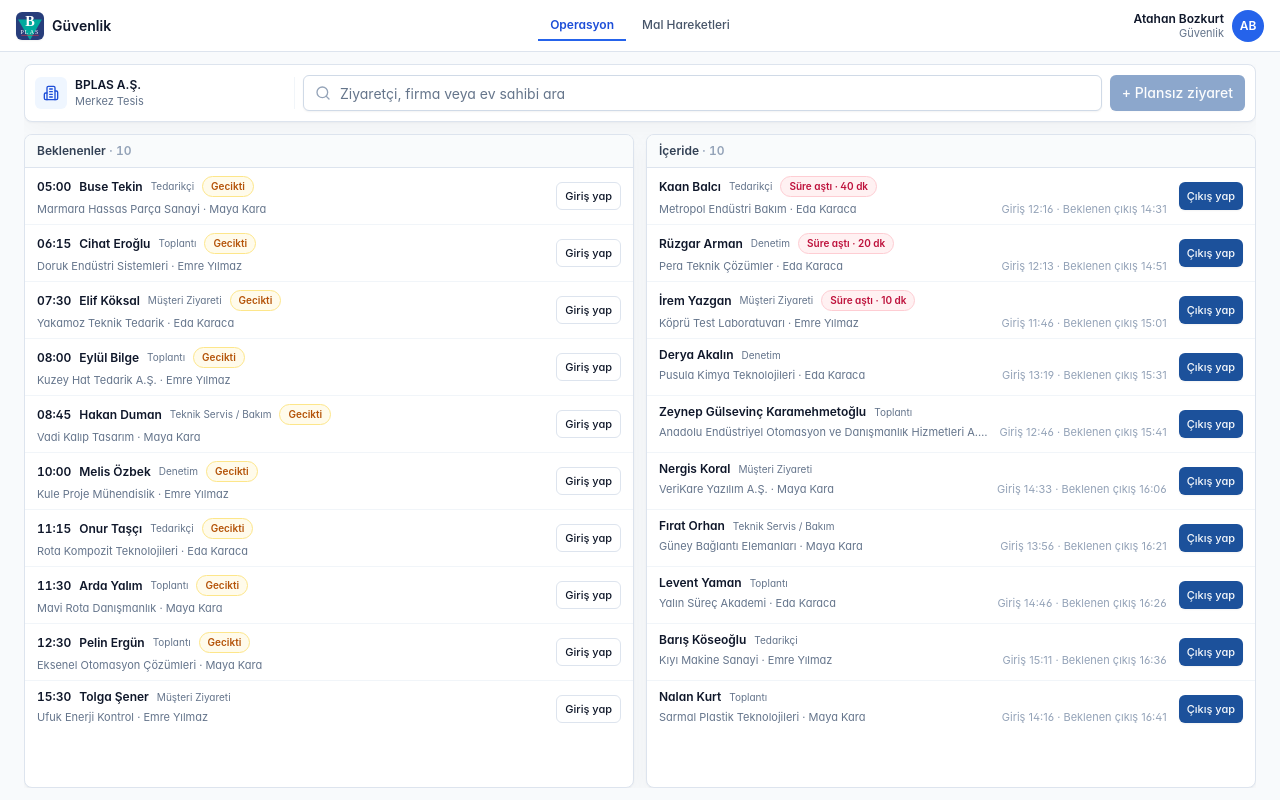
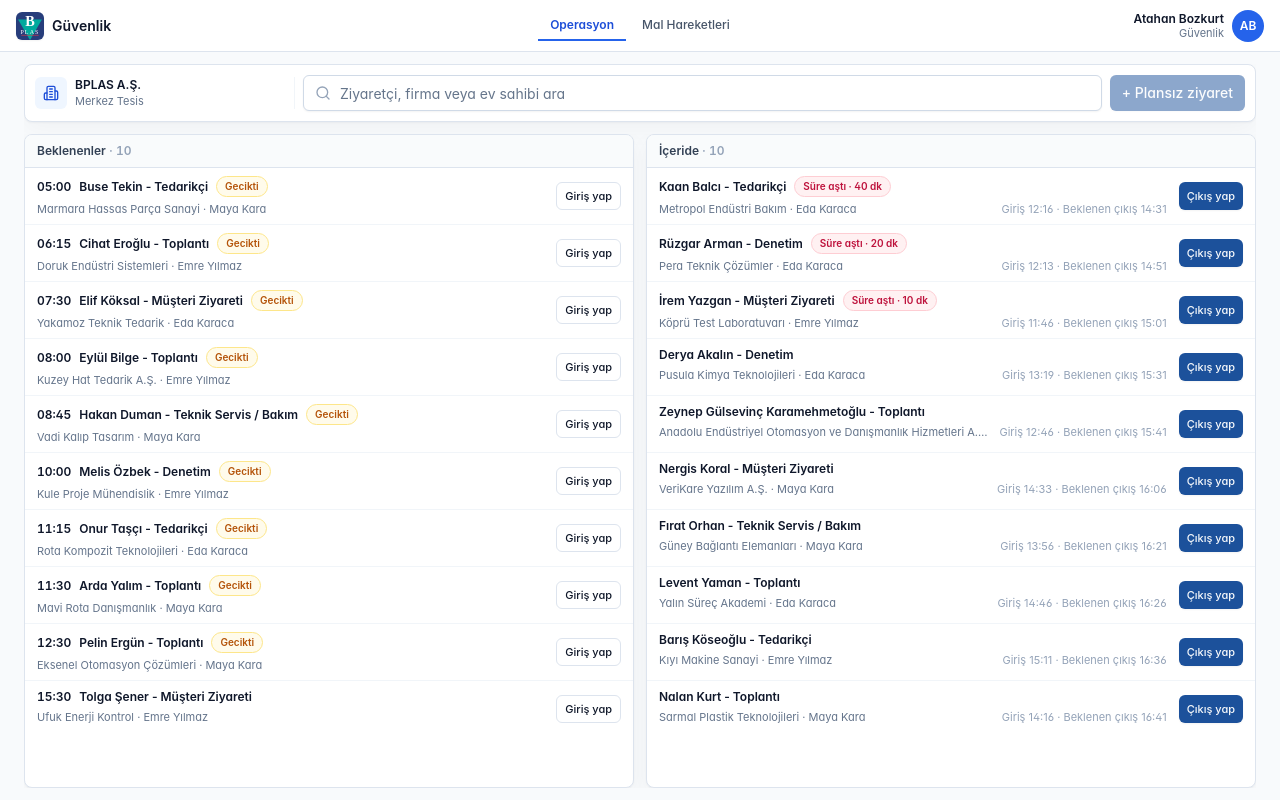
Before and after one commit to BorBozka/Staj_Projesi2, a React (Vite) app: page /security/operations in a window 1280 px wide. Built offline with nearby package versions, Linux system fonts and the light colour scheme.

Commit message:
fix: place visit type beside visitor name

```diff
--- a/src/features/security/SecurityOperationsPage.tsx
+++ b/src/features/security/SecurityOperationsPage.tsx
@@ -168,8 +168,7 @@ function ExpectedRow({ row, onCheckIn }: { row: SecurityVisitRow; onCheckIn(visi
         <div className="h-14 min-w-0 flex-1 py-2">
           <div className="flex items-center gap-2">
             <span className="shrink-0 text-xs font-semibold tabular-nums text-slate-900">{formatVisitTime(visit.plannedStart)}</span>
-            <span className="truncate text-xs font-semibold text-slate-900">{visit.visitor.firstName} {visit.visitor.lastName}</span>
-            <span className="shrink-0 text-[10px] text-slate-500">{visit.visitTypeName}</span>
+            <span className="truncate text-xs font-semibold text-slate-900">{visit.visitor.firstName} {visit.visitor.lastName} - {visit.visitTypeName}</span>
             {isDelayed && <StatusPill tone="warning">Gecikti</StatusPill>}
           </div>
           <p className="mt-1 truncate text-[11px] text-slate-500">{visit.visitor.company} · {visit.hostEmployeeName}</p>
@@ -190,8 +189,7 @@ function InsideRow({ row, onCheckOut }: { row: SecurityVisitRow; onCheckOut(visi
       <div className="flex w-full items-center gap-3 px-3">
         <div className="h-14 min-w-0 flex-1 py-2">
           <div className="flex items-center gap-2">
-            <span className="truncate text-xs font-semibold text-slate-900">{visit.visitor.firstName} {visit.visitor.lastName}</span>
-            <span className="shrink-0 text-[10px] text-slate-500">{visit.visitTypeName}</span>
+            <span className="truncate text-xs font-semibold text-slate-900">{visit.visitor.firstName} {visit.visitor.lastName} - {visit.visitTypeName}</span>
             {isDelayed && <StatusPill tone="danger">Süre aştı · {delayMinutes} dk</StatusPill>}
           </div>
           <p className="mt-1 flex items-center justify-between gap-2 text-[11px]">
```
Also changed, not shown: 1 other file (tests, documents, lock files or other folders).
